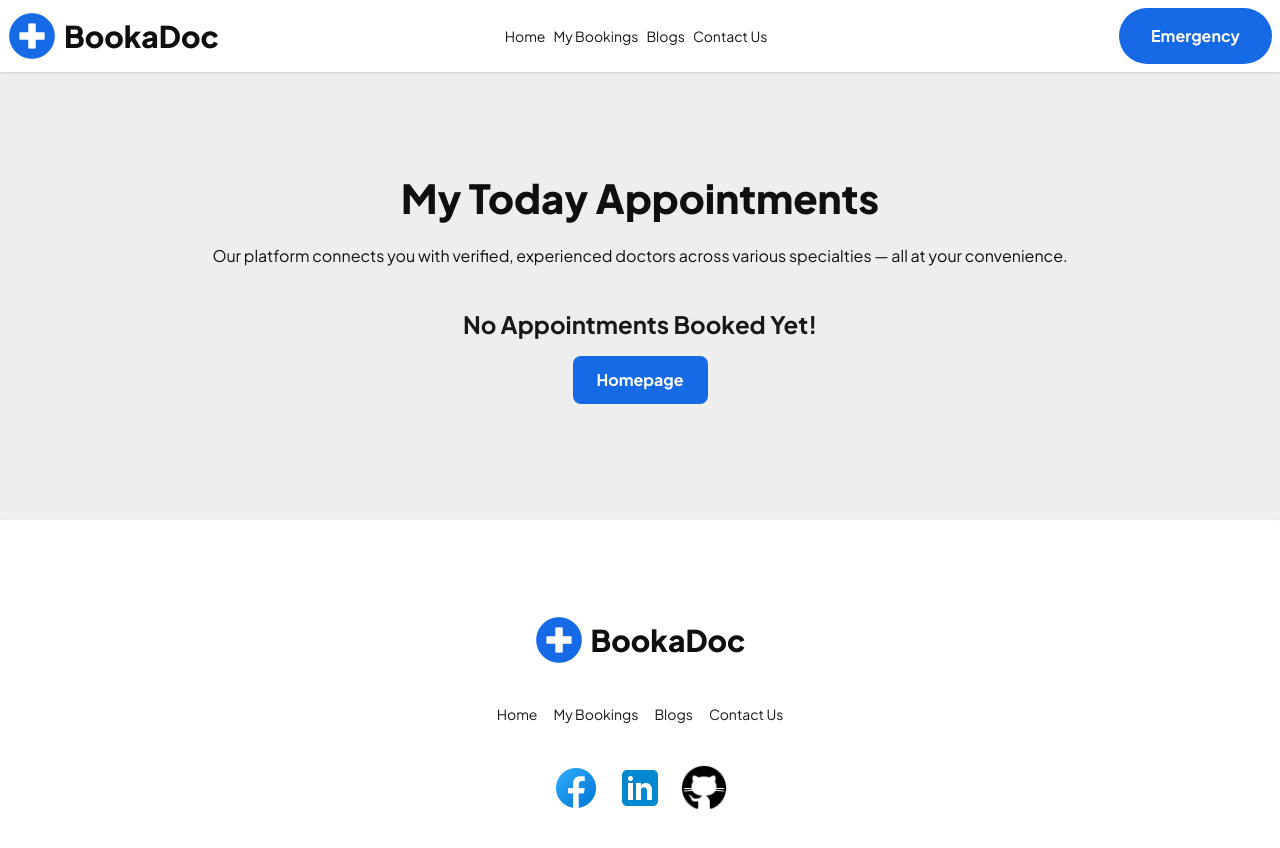
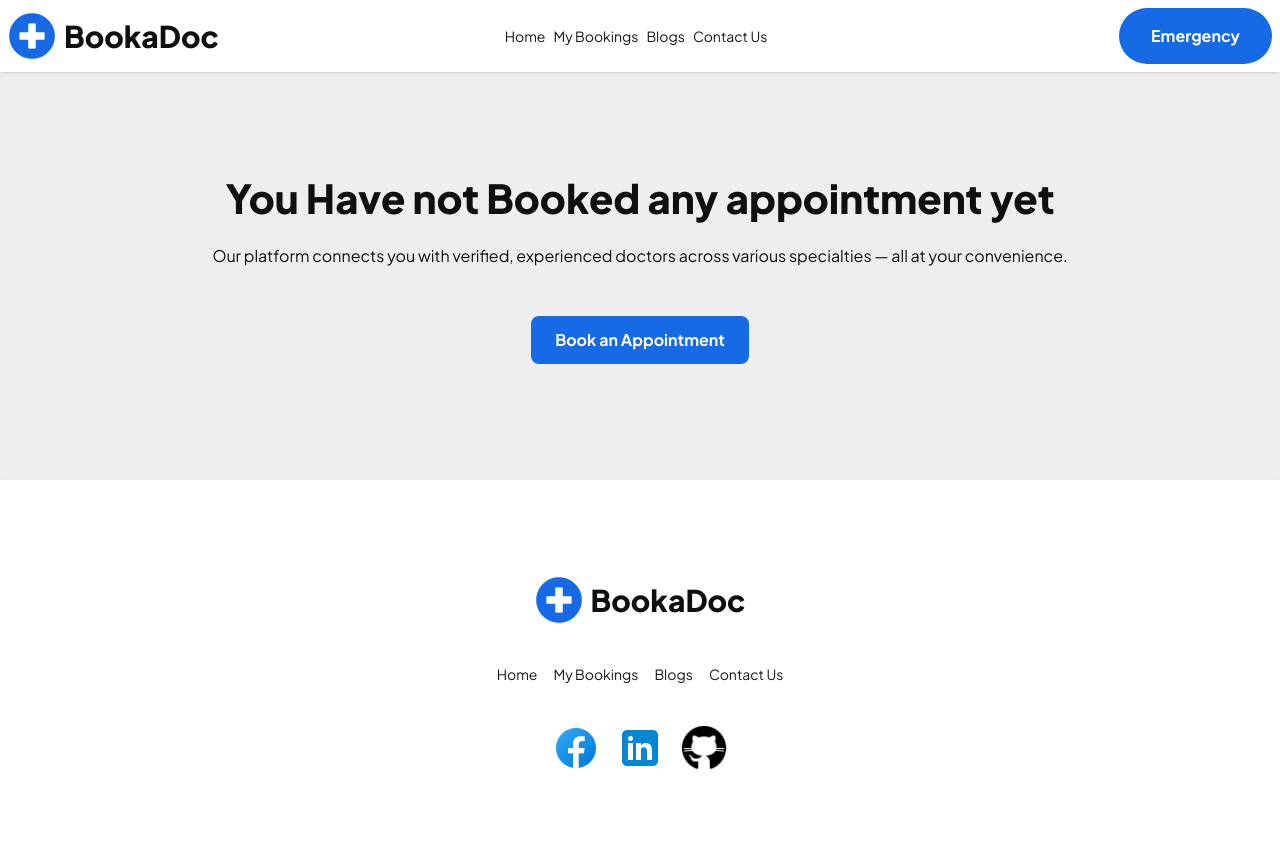
Before and after one commit to Al-Amin018555/BookaDoc, a React (Vite) app: page /appointments in a window 1280 px wide. Shown: the top 848 px of the page. Built offline with nearby package versions, Linux system fonts and the light colour scheme.

Commit message:
appointment delete featured created

```diff
--- a/src/Pages/Appointments/Appointments.jsx
+++ b/src/Pages/Appointments/Appointments.jsx
@@ -1,6 +1,6 @@
 import { useEffect, useState } from "react";
 import { Link, useLoaderData } from "react-router";
-import { getStoredAppointment } from "../../Utility/addToLS";
+import { deleteAppointment, getStoredAppointment } from "../../Utility/addToLS";
 import Appointment from "../../components/Appointment/Appointment";
 
 
@@ -15,19 +15,30 @@
 
     }, [])
 
+    const handleDelete = (id,name) =>{
+      deleteAppointment(id,name);
+      const reaminingAppointments = getStoredAppointment();
+      setAllAppointments(reaminingAppointments);
+
+    }
+
     return (
         <div className="max-w-7xl mx-auto p-5 pt-12 md:pt-24">
             <div className="text-[#0F0F0F] text-center space-y-4 mb-8">
-                <p className="text-[25px] md:text-[40px] font-extrabold">My Today Appointments</p>
+                <p className="text-[25px] md:text-[40px] font-extrabold">
+                    {
+                         allAppointments.length > 0 ? 'My Today Appointmetns':'You Have not Booked any appointment yet'
+                    }
+
+                    </p>
                 <p>Our platform connects you with verified, experienced doctors across various specialties — all at your convenience.</p>
             </div>
 
             <div className="space-y-4 md:space-y-8 pb-12 md:pb-24">
                 {
-                    allAppointments.length > 0 ? allAppointments.map((appoinment, idx) => <Appointment key={idx} appoinment={appoinment}></Appointment>) : <div className="mt-10 text-center">
-                    <p className="text-2xl font-bold">No Appointments Booked Yet!</p>
-                    <Link to='/'> <button className="mt-4 rounded-lg cursor-pointer py-3 px-6 text-white font-bold bg-[#176AE5]">Homepage</button> </Link>
-                    </div>
+                    allAppointments.length > 0 ? allAppointments.map((appoinment, idx) => <Appointment key={idx} handleDelete={handleDelete} appoinment={appoinment}></Appointment>) : <div className="text-center">
+                        <Link to='/'> <button className="mt-4 rounded-lg cursor-pointer py-3 px-6 text-white font-bold bg-[#176AE5]">Book an Appointment</button> </Link>
+                        </div>
                 }
 
 
--- a/src/Utility/addToLS.js
+++ b/src/Utility/addToLS.js
@@ -1,10 +1,10 @@
 import toast from "react-hot-toast";
 
 
-const getStoredAppointment = () =>{
+const getStoredAppointment = () => {
     const appointmentsStr = localStorage.getItem('appointment-list');
 
-    if(appointmentsStr){
+    if (appointmentsStr) {
         const appointmentsList = JSON.parse(appointmentsStr);
         return appointmentsList;
     }
@@ -12,19 +12,27 @@
     return [];
 }
 
-const saveToAppointment = (id,name) =>{
+const saveToAppointment = (id, name) => {
 
     const storedAppointment = getStoredAppointment();
 
-    if(storedAppointment.includes(id)){
+    if (storedAppointment.includes(id)) {
         toast.error(`Already booked an apponitment with ${name}`)
     }
-    else{
+    else {
         storedAppointment.push(id);
         const storedAppointmentStr = JSON.stringify(storedAppointment);
-        localStorage.setItem('appointment-list',storedAppointmentStr);
+        localStorage.setItem('appointment-list', storedAppointmentStr);
         toast.success(`Booked an appoint with ${name}`)
     }
 }
 
-export {getStoredAppointment,saveToAppointment}
+const deleteAppointment = (id, name) => {
+    const allAppointments = getStoredAppointment();
+    const remainingAppointments = allAppointments.filter(appointment => appointment != id);
+    localStorage.setItem("appointment-list", JSON.stringify(remainingAppointments));
+    toast.success(`Removed Appointment with ${name}`)
+
+}
+
+export { getStoredAppointment, saveToAppointment, deleteAppointment }
--- a/src/components/Appointment/Appointment.jsx
+++ b/src/components/Appointment/Appointment.jsx
@@ -1,5 +1,5 @@
-const Appointment = ({ appoinment }) => {
-    const { name, education, fee } = appoinment;
+const Appointment = ({ appoinment,handleDelete }) => {
+    const { id,name, education, fee } = appoinment;
     return (
         <div className="max-w-7xl mx-auto">
             <div className="card bg-base-100 w-full p-4 md:p-8 rounded-2xl shadow-sm">
@@ -16,7 +16,7 @@
                     </div>
 
                     <div className="card-actions ">
-                        <button className="  text-[#FF0000]  hover:bg-[#FF0000] hover:text-white font-semibold cursor-pointer text-lg w-full py-3 rounded-[99px] border-1">Cancel Appointment</button>
+                        <button onClick={()=> handleDelete(id,name)} className="text-[#FF0000]  hover:bg-[#FF0000] hover:text-white font-semibold cursor-pointer text-lg w-full py-3 rounded-[99px] border-1">Cancel Appointment</button>
                     </div>
                 </div>
             </div>
```
